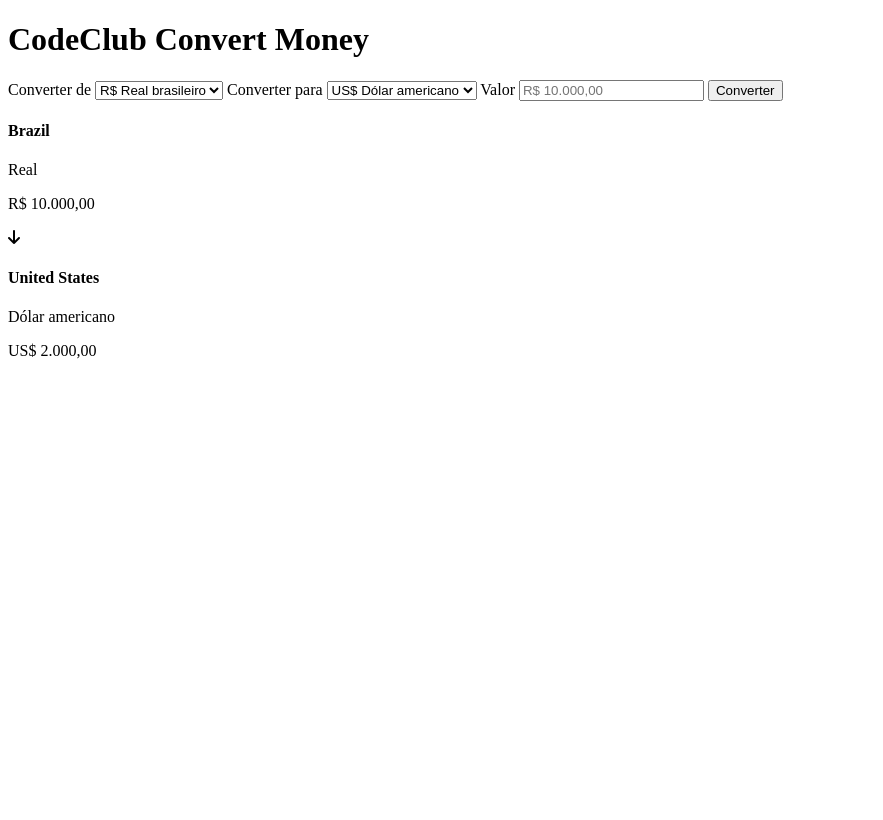
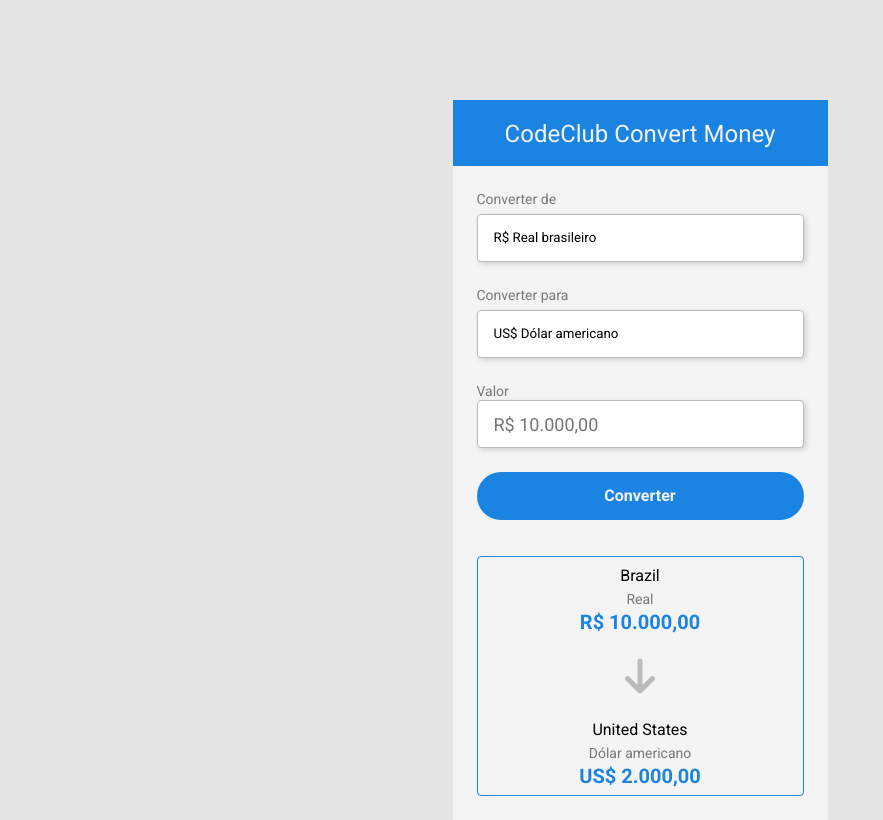
Before and after one commit to Massensini/Conversor-money, a plain HTML site: page index.html in a window 1280 px wide. Shown: the whole page, without its empty margins (0-883 px from the left). Drawn offline with Linux system fonts and the light colour scheme.

Commit message:
css finished

```diff
--- a/index.html
+++ b/index.html
@@ -12,6 +12,7 @@
     <link rel="preconnect" href="https://fonts.googleapis.com">
     <link rel="preconnect" href="https://fonts.gstatic.com" crossorigin>
     <link href="https://fonts.googleapis.com/css2?family=Roboto:wght@100;300;400;700&display=swap" rel="stylesheet">
+    <link rel="stylesheet" href="./style.css">
 
     <title>CodeClub Convert Money</title>
 </head>
@@ -52,18 +53,18 @@
             <button type="button">Converter</button>
 
             <section>
-                <div>
+                <div class="currency-container">
                     <h4>Brazil</h4>
-                    <p>Real</p>
-                    <p>R$ 10.000,00</p>
+                    <p class="currency-name">Real</p>
+                    <p class="currency-value">R$ 10.000,00</p>
                 </div>
 
-                <i class="fa-sharp fa-solid fa-arrow-down"></i>
+                <i class="fa-sharp fa-solid fa-arrow-down arrow-down"></i>
 
-                <div>
+                <div class="currency-container">
                     <h4>United States</h4>
-                    <p>Dólar americano</p>
-                    <p>US$ 2.000,00</p>
+                    <p class="currency-name">Dólar americano</p>
+                    <p class="currency-value">US$ 2.000,00</p>
                 </div>
             </section>
         </main>
--- /dev/null
+++ b/style.css
@@ -0,0 +1,123 @@
+* {
+    margin: 0;
+    padding: 0;
+    box-sizing: border-box;
+    font-family: "Roboto", sans-serif;
+    font-style: normal;
+    font-weight: normal;
+    line-height: 18px;
+}
+
+body {
+    background-color: #E5E5E5;
+}
+
+.container {
+    width: 375px;
+    margin: 0 auto;
+    margin-top: 100px;
+    background-color: #F4F4F4;
+}
+
+header {
+    background-color: #1B83E2;
+    height: 66px;
+}
+
+h1 {
+    font-size: 24px;
+    text-align: center;
+    padding-top: 25px;
+    color: #F4F4F4;
+}
+
+main {
+    padding: 24px;
+}
+
+label {
+    font-size: 14px;
+    color: #777777;
+}
+
+select {
+    height: 48px;
+    width: 100%;
+    padding-left: 16px;
+    margin-top: 6px;
+    margin-bottom: 24px;
+    background: #FFFFFF;
+    border: 1px solid #BBBBBB;
+    border-radius: 4px;
+    display: block;
+    cursor: pointer;
+    outline: none;
+    appearance: none;
+    box-shadow: 2px 2px 5px rgba(0, 0, 0, 0.15);
+}
+
+input {
+    height: 48px;
+    width: 100%;
+    padding-left: 16px;
+    background: #FFFFFF;
+    border: 1px solid #BBBBBB;
+    border-radius: 4px;
+    display: block;
+    outline: none;
+    box-shadow: 2px 2px 5px rgba(0, 0, 0, 0.15);
+    font-size: 18px;
+}
+
+button {
+    height: 48px;
+    width: 100%;
+    margin-top: 24px;
+    margin-bottom: 36px;
+    background: #1B83E2;
+    border-radius: 25px;
+    border: none;
+    outline: none;
+    cursor: pointer;
+    color: #F4F4F4;
+    font-weight: bold;
+    font-size: 16px;
+}
+
+button:hover {
+    opacity: 0.9;
+}
+
+button:active {
+    opacity: 0.8;
+}
+
+section {
+    border: 1px solid #1B83E2;
+    border-radius: 4px;
+    text-align: center;
+}
+
+.currency-container {
+    text-align: center;
+    padding: 10px;
+}
+
+.currency-name {
+    margin-top: 5px;
+    font-size: 14px;
+    color: #777777;
+}
+
+.currency-value {
+    margin-top: 5px;
+    color: #1B83E2;
+    font-weight: bold;
+    font-size: 20px;
+}
+
+i {
+    margin: 15px 0;
+    font-size: 40px;
+    color: #BBBBBB;
+}
```
Also changed, not shown: assets/brazil.png (added), assets/euro.png (added), assets/united-states.png (added).
